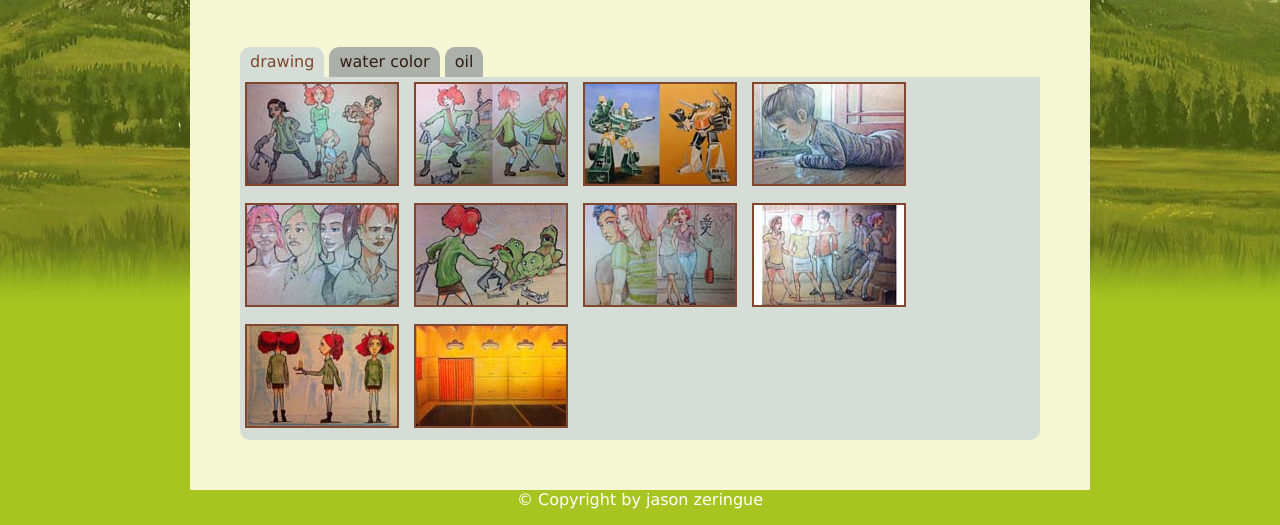
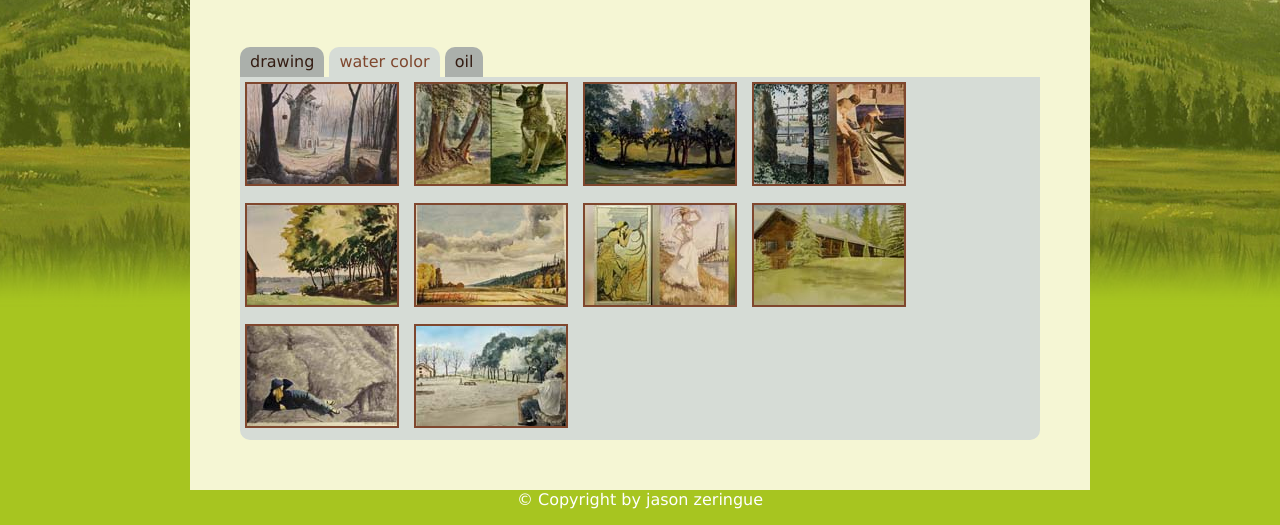
Before and after one commit to kitsaber691/week6, a plain HTML site: page gallery-hw.html in a window 1280 px wide. Both pictures are taken after a click on the item "water color". Shown: the part 293-818 px from the top of the page. Drawn offline with nearby package versions, Linux system fonts and the light colour scheme.

Commit message:
Assignment submission

```diff
--- a/gallery-hw.html
+++ b/gallery-hw.html
@@ -8,8 +8,7 @@
     <link href="css/tablet.css" rel="stylesheet" type="text/css">
     <link href="css/desktop.css" rel="stylesheet" type="text/css">
     <script type="text/javascript" src="http://code.jquery.com/jquery-1.12.0.min.js"></script>
-    <script type="text/javascript" src="http://cdnjs.cloudflare.com/ajax/libs/gsap/latest/TweenMax.min.js"></script>
-    <!-- <script src="javascript/objects.js" type="text/javascript"></script> -->
+    <script type="text/javascript" src="javascript/plugins.js"></script>
   </head>
   <body>
     <header>
--- /dev/null
+++ b/javascript/plugins.js
@@ -0,0 +1,13 @@
+$("document").ready(function () {
+  $(".tab-panels .tabs li").on("click", function(){
+    $(".tab-panels .tabs li.active").removeClass("active");
+    $(this).addClass("active");
+    var panelToShow = $(this).attr("rel");
+    $(".tab-panels .panel.active").slideUp(300, function(){
+      $(this).removeClass("active");
+      $("#" + panelToShow).slideDown(300, function(){
+        $(this).addClass("active");
+      });
+    });
+  });
+});
```
